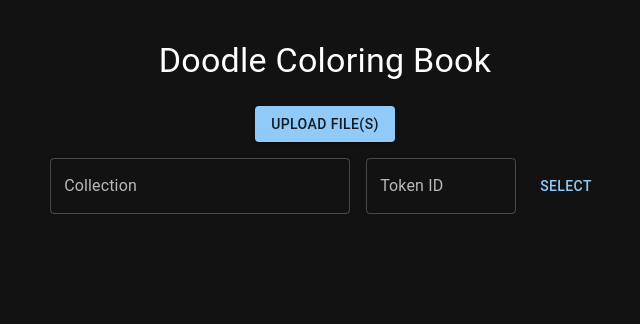
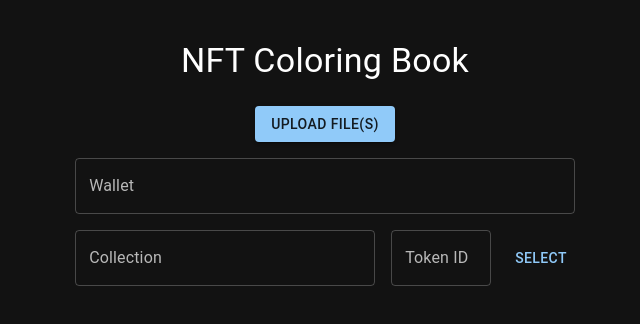
Before and after one commit to billy-the-ape/black-and-white-generator, a Next.js app: page / in a window 1280 px wide. Shown: the top 324 px of the page, without its empty margins (315-955 px from the left). Built offline with nearby package versions, Linux system fonts and the light colour scheme.

Commit message:
Wallet query, ipfs handling, thumbnails

```diff
--- a/components/CollectionTokenSelector.tsx
+++ b/components/CollectionTokenSelector.tsx
@@ -1,10 +1,12 @@
 import { Autocomplete, Box, Button, TextField } from "@mui/material";
 import { FormEventHandler, useState } from "react";
 import useLocalStorage from "../hooks/useLocalStorage";
+import { parseQuery, updateQueryParam } from "./util/parseQuery";
 
-type CollectionItem = { label: string; value: string };
+type CollectionItem = { label?: string; value: string; icon?: string };
 
 const ETH_ADDRESS_REGEX = /^0x[a-fA-F0-9]{40}$/;
+const IPFS_REGEX = /^ipfs:\/\/(.*)/;
 
 const DEFAULT_TOKENS: CollectionItem[] = [
   {
@@ -25,6 +27,8 @@ const DEFAULT_TOKENS: CollectionItem[] = [
   },
 ];
 
+const INITIAL_VALUES = parseQuery();
+
 type CollectionTokenSelectorProps = {
   onSelectionLoaded: (img: HTMLImageElement) => void;
 };
@@ -42,6 +46,10 @@ const CollectionTokenSelector: React.FC<CollectionTokenSelectorProps> = ({
   const [storeCollectionName, setStoreCollectionName] = useState(false);
   const [collectionError, setCollectionError] = useState(false);
   const [tokenError, setTokenError] = useState(false);
+  const [addressError, setAddressError] = useState(false);
+  const [address, setAddress] = useState(INITIAL_VALUES.wallet ?? "");
+  const [tokenIds, setTokenIds] = useState<CollectionItem[]>([]);
+  const [loadingTokens, setLoadingTokens] = useState(false);
 
   const fetchTokenImage: FormEventHandler<HTMLFormElement> = async (e) => {
     e.preventDefault();
@@ -56,11 +64,19 @@ const CollectionTokenSelector: React.FC<CollectionTokenSelectorProps> = ({
       return;
     }
 
-    const { name, image_url, asset_contract } = await fetch(
+    const { name, image_original_url, image_url, asset_contract } = await fetch(
       `https://api.opensea.io/api/v1/asset/${selectedCollection.value}/${selectedTokenId}/?include_orders=false`
     ).then((r) => r.json());
 
-    const file = await fetch(image_url)
+    let url = image_original_url ?? image_url;
+
+    const ipfsMatch = IPFS_REGEX.exec(url);
+
+    if (ipfsMatch) {
+      url = `https://ipfs.io/ipfs/${ipfsMatch[1]}`;
+    }
+
+    const file = await fetch(url)
       .then((res) => res.blob())
       .then((blob) => window.URL.createObjectURL(blob));
 
@@ -71,7 +87,6 @@ const CollectionTokenSelector: React.FC<CollectionTokenSelectorProps> = ({
 
     img.onload = () => {
       onSelectionLoaded(img);
-      console.log({ img });
     };
 
     if (storeCollectionName) {
@@ -90,16 +105,89 @@ const CollectionTokenSelector: React.FC<CollectionTokenSelectorProps> = ({
     }
   };
 
+  const fetchUserTokens = async (walletAddress: string) => {
+    setAddress(walletAddress);
+    if (!ETH_ADDRESS_REGEX.test(walletAddress)) {
+      setAddressError(true);
+      return;
+    }
+    updateQueryParam("wallet", walletAddress);
+    setAddressError(false);
+    const result = await fetch(
+      `https://api.opensea.io/api/v1/collections?asset_owner=${walletAddress}&offset=0&limit=300`
+    )
+      .then((r) => r.json())
+      .then(
+        (r) =>
+          r
+            .reduce(
+              (
+                acc: CollectionItem[],
+                { primary_asset_contracts, name, hidden }: any
+              ) => {
+                if (primary_asset_contracts.length && !hidden)
+                  acc.push({
+                    label: name,
+                    value: primary_asset_contracts[0].address,
+                  });
+                return acc;
+              },
+              []
+            )
+            .sort((a: CollectionItem, b: CollectionItem) =>
+              a.label!.localeCompare(b.label!)
+            ) as CollectionItem[]
+      );
+    setSavedCollections(result);
+  };
+
+  const fetchWalletAssets = async (tokenAddress: string) => {
+    if (
+      !ETH_ADDRESS_REGEX.test(tokenAddress) ||
+      !ETH_ADDRESS_REGEX.test(address)
+    ) {
+      return;
+    }
+    setLoadingTokens(true);
+    setSelectedTokenId("");
+    const result = await fetch(
+      `https://api.opensea.io/api/v1/assets?owner=${address}&asset_contract_address=${tokenAddress}&include_orders=false`
+    )
+      .then((r) => r.json())
+      .then(
+        (r: { assets: { token_id: string }[] }) =>
+          r?.assets
+            ?.map(
+              ({ token_id, image_thumbnail_url }: any = {}) =>
+                ({
+                  value: token_id,
+                  icon: image_thumbnail_url,
+                } as CollectionItem)
+            )
+            .sort((a, b) => Number(a.value) - Number(b.value)) ?? []
+      );
+
+    setTokenIds(result);
+    setLoadingTokens(false);
+  };
+
   return (
     <form onSubmit={fetchTokenImage}>
-      <Box display="flex" mb={2}>
+      <TextField
+        label="Wallet"
+        value={address}
+        onChange={({ target }) => fetchUserTokens(target.value)}
+        error={addressError}
+        sx={{ width: "100%", mb: 2 }}
+      />
+      <Box display="flex" mb={3}>
         <Autocomplete
           freeSolo
           autoSelect
           options={savedCollections}
           sx={{ width: 300, mr: 2 }}
-          onChange={(_, newValue) => {
-            console.log({ newValue });
+          value={selectedCollection}
+          onChange={async (_, newValue) => {
             if (newValue === selectedCollection?.label) return;
             if (typeof newValue === "string") {
               if (!ETH_ADDRESS_REGEX.test(newValue)) {
@@ -110,17 +198,38 @@ const CollectionTokenSelector: React.FC<CollectionTokenSelectorProps> = ({
               setStoreCollectionName(true);
             } else {
               setSelectedCollection(newValue);
+              if (newValue) {
+                await fetchWalletAssets(newValue.value);
+              }
             }
           }}
           renderInput={(params) => (
             <TextField {...params} error={collectionError} label="Collection" />
           )}
         />
-        <TextField
-          error={tokenError}
-          sx={{ width: 150, mr: 2 }}
-          label="Token ID"
-          onChange={({ target }) => setSelectedTokenId(target.value)}
+        <Autocomplete
+          freeSolo
+          autoSelect
+          options={loadingTokens ? [] : tokenIds}
+          sx={{ width: 100, mr: 2 }}
+          loading={loadingTokens}
+          value={selectedTokenId}
+          onChange={(_, val) =>
+            setSelectedTokenId(typeof val === "string" ? val : val?.value ?? "")
+          }
+          renderInput={(params) => (
+            <TextField {...params} error={tokenError} label="Token ID" />
+          )}
+          renderOption={(props, option) => (
+            <Box
+              component="li"
+              sx={{ "& > img": { mr: 2, flexShrink: 0 } }}
+              {...props}
+            >
+              <img loading="lazy" width="30" src={option.icon} alt="" />
+              {option.value}
+            </Box>
+          )}
         />
         <Button type="submit">Select</Button>
       </Box>
--- /dev/null
+++ b/components/util/parseQuery.ts
@@ -0,0 +1,21 @@
+export const parseQuery = (
+  queryString: string = global.location?.search ?? ""
+) => {
+  var query = {} as Record<string, string>;
+  var pairs = (
+    queryString[0] === "?" ? queryString.substring(1) : queryString
+  ).split("&");
+  for (var i = 0; i < pairs.length; i++) {
+    var pair = pairs[i].split("=");
+    query[decodeURIComponent(pair[0])] = decodeURIComponent(pair[1] || "");
+  }
+  return query;
+};
+
+export const updateQueryParam = (key: string, value: string) => {
+  if ("URLSearchParams" in window) {
+    const searchParams = new URLSearchParams(window.location.search);
+    searchParams.set(key, value);
+    window.location.search = searchParams.toString();
+  }
+};
--- a/pages/index.tsx
+++ b/pages/index.tsx
@@ -1,6 +1,6 @@
 import type { NextPage } from "next";
 import Head from "next/head";
-import { Box, Button, Container, IconButton, Typography } from "@mui/material";
+import { Box, Button, Container, Typography } from "@mui/material";
 import { InputHTMLAttributes, useState } from "react";
 import ColorlessCanvas from "../components/ColorlessCanvas";
 import CollectionTokenSelector from "../components/CollectionTokenSelector";
@@ -37,13 +37,13 @@ const Home: NextPage = () => {
   return (
     <Container>
       <Head>
-        <title>Doodle Coloring Book</title>
-        <meta name="description" content="Make your doodle colorable" />
+        <title>NFT Coloring Book</title>
+        <meta name="description" content="Make your NFT colorable" />
         <link rel="icon" href="/favicon.ico" />
       </Head>
       <Box display="flex" flexDirection="column" alignItems="center">
         <Typography sx={{ mt: 5, mb: 3 }} variant="h4">
-          Doodle Coloring Book
+          NFT Coloring Book
         </Typography>
         <Box display="flex" alignItems="center" mb={2}>
           <Button variant="contained" component="label">
```
